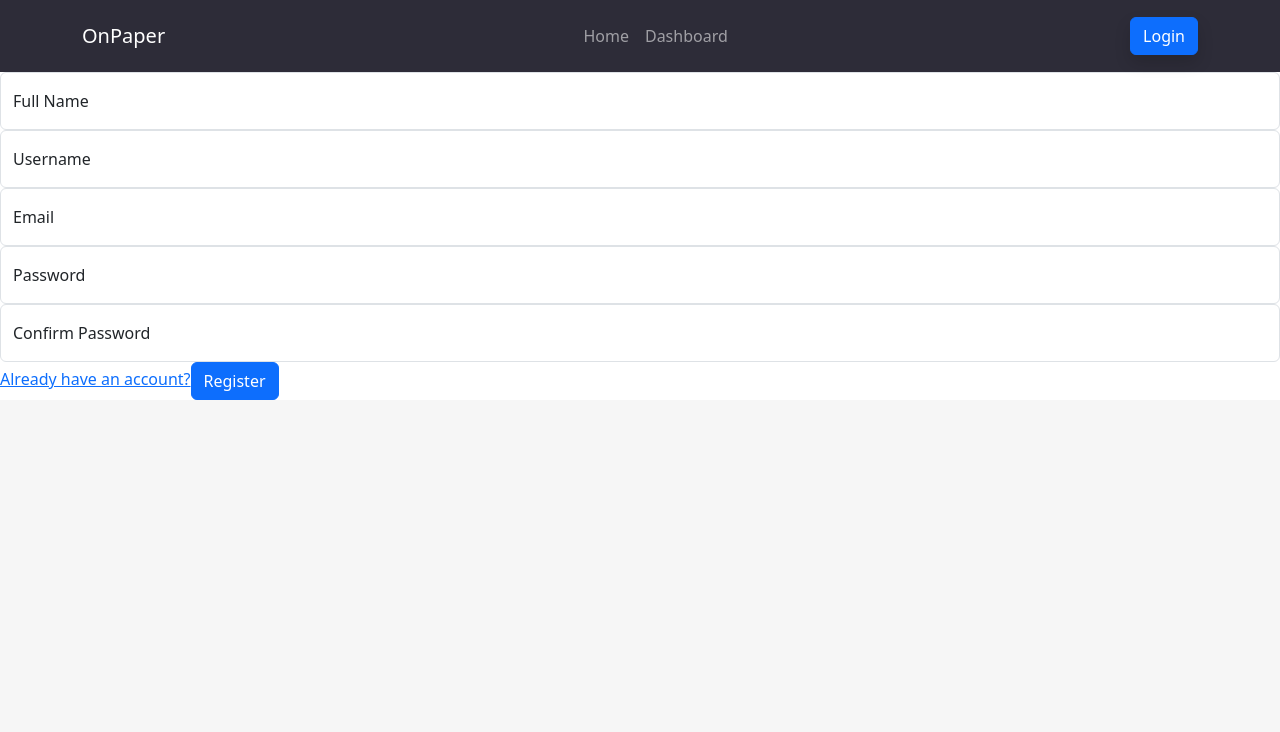
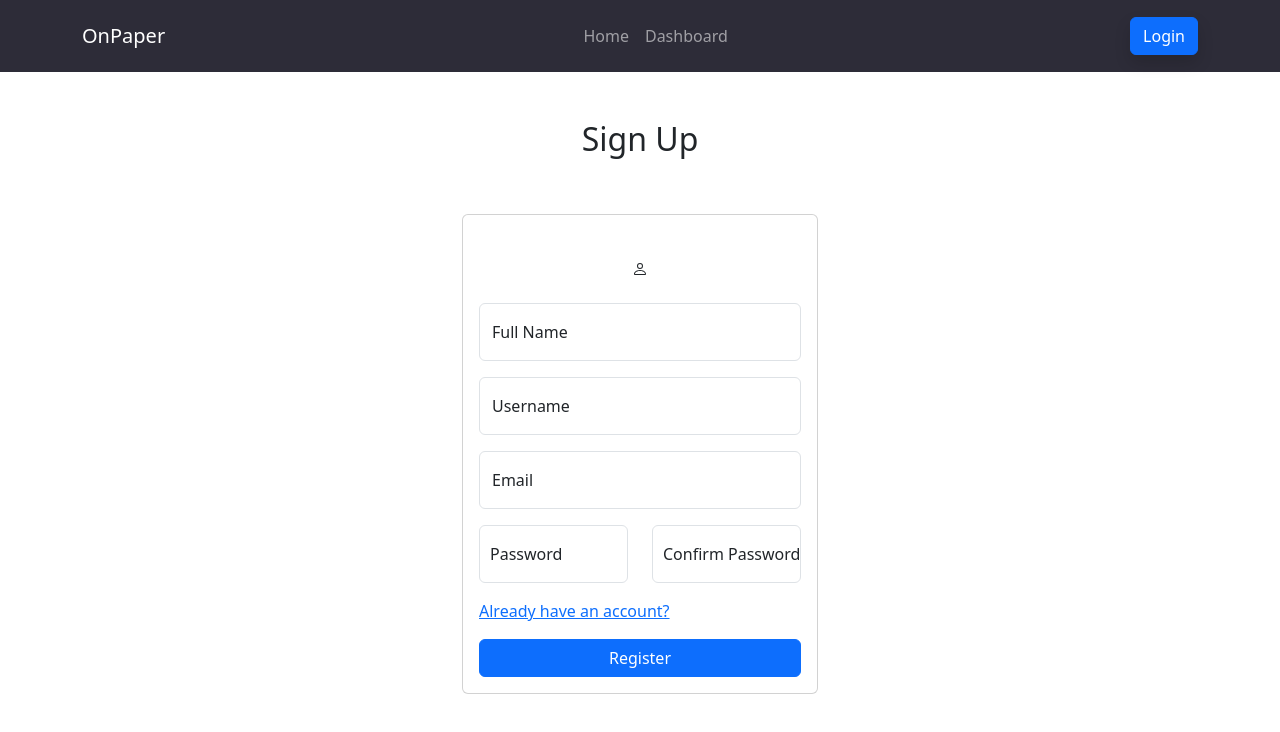
Before and after one commit to pratyush103/OnPaper, a React (Vite) app: page /register in a window 1280 px wide. Shown: the top 732 px of the page. Built offline with nearby package versions, Linux system fonts and the light colour scheme.

Commit message:
feat: improved Auth state, Auth pages

```diff
--- a/src/App.css
+++ b/src/App.css
@@ -13,7 +13,7 @@
   height: auto;
   width: auto;
   color: #23272a;
-  background-color: #f6f6f6;
+  background-color: #ffffff;
 
   font-synthesis: none;
   text-rendering: optimizeLegibility;
@@ -105,12 +105,15 @@ button {
 } */
 
 /* Login */
-
+.userBadge{
+  max-width: min-content;
+  padding-right: 30px !important;
+}
 
 @media (prefers-color-scheme: dark) {
   :root {
     color: #f6f6f6;
-    background-color: #2f2f2f;
+    background-color: #212529;
   }
 
   a:hover {
--- a/src/components/auth/AuthContext.jsx
+++ b/src/components/auth/AuthContext.jsx
@@ -1,4 +1,3 @@
-// AuthContext.jsx
 import React, { createContext, useState, useEffect } from "react";
 
 const AuthContext = createContext();
@@ -13,13 +12,13 @@ const AuthProvider = ({ children }) => {
       if (!payload || typeof payload !== 'object') {
         throw new Error('Invalid token');
       }
-      if (!user || typeof user !== 'object') {
-        throw new Error('Invalid user object');
+      if (!user || typeof user !== 'string') {
+        throw new Error('Invalid user object: ' + user);
       }
       localStorage.setItem("token", token);
       setAuthToken(token);
-      localStorage.setItem("user", JSON.stringify(user));
-      setUserInfo(user);
+      localStorage.setItem("user", user);
+      setUserInfo(JSON.parse(user));
     } catch (e) {
       console.error('Login error:', e);
     }
--- a/src/components/auth/Login.jsx
+++ b/src/components/auth/Login.jsx
@@ -6,7 +6,7 @@ import { Link, redirect } from "react-router-dom";
 const Login = () => {
   const emailRef = useRef(null);
   const passwordRef = useRef(null);
-  const [error, setError] = useState("");
+  const [error, setError] = useState({});
   const { login } = useContext(AuthContext);
   const LoginServiceURL = "https://localhost:7293";
 
@@ -30,18 +30,26 @@ const Login = () => {
         body: JSON.stringify({ email, password }),
       });
 
-      const responseText = await response.text();
-      const data = JSON.parse(responseText);
-      const userInfo = JSON.stringify(data);
+      const data = await response.json();
+
+      // const data = JSON.parse(responseText);
+
+
+      if (data.error) {
+        const errorMessage = data.error.message.toLowerCase().replace(/(^\w|\s\w)/g, m => m.toUpperCase()) + " : " + data.error.code;
+        setError({ form: errorMessage });
+        throw new Error(data.error.message);
+      }
 
       if (data.idToken) {
+        const userInfo = JSON.stringify(data);
         login(data.idToken, userInfo);
-        console.log("Login successful"+data.idToken);
+        console.log("Login successful");
       } else {
-        setError("Login failed. Please check your credentials and try again.");
+        setError({form: "Login failed. Please check your credentials and try again."});
       }
     } catch (error) {
-      setError("Login failed. Please try again.");
+      setError({form: "Login failed. Please try again."});
       console.error('Error:', error);
     }
   };
@@ -51,7 +59,7 @@ const Login = () => {
     <div className="container">
         <div className="row mb-5">
             <div className="col-md-8 col-xl-6 text-center mx-auto">
-                <h2>Log in</h2>
+                <h2>Sign In</h2>
             </div>
         </div>
         <div className="row d-flex justify-content-center">
@@ -61,15 +69,21 @@ const Login = () => {
                         <div className="bs-icon-xl bs-icon-circle bs-icon-primary bs-icon my-4"><svg className="bi bi-person" xmlns="http://www.w3.org/2000/svg" width="1em" height="1em" fill="currentColor" viewBox="0 0 16 16">
                                 <path d="M8 8a3 3 0 1 0 0-6 3 3 0 0 0 0 6m2-3a2 2 0 1 1-4 0 2 2 0 0 1 4 0m4 8c0 1-1 1-1 1H3s-1 0-1-1 1-4 6-4 6 3 6 4m-1-.004c-.001-.246-.154-.986-.832-1.664C11.516 10.68 10.289 10 8 10c-2.29 0-3.516.68-4.168 1.332-.678.678-.83 1.418-.832 1.664z"></path>
                             </svg></div>
-                        <form className="text-center form-floating" method="post">
-                            <div className="mb-3"><input className="form-control" type="email" id="em" name="email" placeholder="Email" ref={emailRef} />
-                            <label htmlFor="em" className="floatingInput">Email</label>
+                        <form className="text-center " onSubmit={handleSubmit}>
+                        {error.form && <div className="alert alert-danger">{error.form}</div>}
+                            <div className="mb-3 form-floating">
+                              <input className="form-control" type="email" id="em" placeholder="Email" ref={emailRef} />
+                              <label htmlFor="em" className="floatingInput">Email</label>
                             </div>
 
-                            <div className="mb-3"><input className="form-control" type="password" name="password" placeholder="Password" id="pw" ref={passwordRef} /></div>
-                            <label htmlFor="pw" className="floatingInput">Password</label>
-                            <Link to="/register">Don't have an account?</Link>
-                            <div className="mb-3"><button className="btn btn-primary d-block w-100" type="submit">Login</button></div>
+                            <div className="mb-3 form-floating">
+                              <input className="form-control" type="password" placeholder="Password" id="pw" ref={passwordRef} />
+                              <label htmlFor="pw" className="floatingInput">Password</label>
+                            </div>
+                            <div className="mb-3">
+                              <Link to="/register">Don't have an account?</Link>
+                            </div>
+                            <div className="me-3"><button className="btn btn-primary d-block w-100" type="submit">Login</button></div>
                         </form>
                     </div>
                 </div>
--- a/src/components/auth/Register.jsx
+++ b/src/components/auth/Register.jsx
@@ -11,7 +11,7 @@ const Register = () => {
   const [confirmPassword, setConfirmPassword] = useState("");
   const [errors, setErrors] = useState({});
   const { login } = useContext(AuthContext);
-  const RegisterServiceURL = "https://onpaper-auth-container-app.yellowmushroom-2be56bac.westus2.azurecontainerapps.io";
+  const RegisterServiceURL = "https://localhost:7293";
 
   const validateInputs = () => {
     const newErrors = {};
@@ -40,8 +40,18 @@ const Register = () => {
       });
 
       const data = await response.json();
+
+      // const data = JSON.parse(responseText);
+
+      if (data.error) {
+        setErrors({ form: data.error.message.toLowerCase().replace(/(^\w|\s\w)/g, m => m.toUpperCase()) +" :"+ data.error.code });
+        throw new Error(data.error);
+      }
+
       if (data.idToken) {
-        login(data.idToken);
+        const userInfo = JSON.stringify(data);
+        login(data.idToken, userInfo);
+        console.log("Registration successful");
       } else {
         setErrors({ form: "Registration failed. Please check your details and try again." });
       }
@@ -52,10 +62,24 @@ const Register = () => {
   };
 
   return (
-    <form onSubmit={handleSubmit} noValidate>
+    <section className="position-relative py-4 py-xl-5">
+    <div className="container">
+        <div className="row mb-5">
+            <div className="col-md-8 col-xl-6 text-center mx-auto">
+                <h2>Sign Up</h2>
+            </div>
+        </div>
+        <div className="row d-flex justify-content-center">
+            <div className="col-md-6 col-xl-4">
+                <div className="card mb-5">
+                    <div className="card-body d-flex flex-column align-items-center">
+                        <div className="bs-icon-xl bs-icon-circle bs-icon-primary bs-icon my-4"><svg className="bi bi-person" xmlns="http://www.w3.org/2000/svg" width="1em" height="1em" fill="currentColor" viewBox="0 0 16 16">
+                                <path d="M8 8a3 3 0 1 0 0-6 3 3 0 0 0 0 6m2-3a2 2 0 1 1-4 0 2 2 0 0 1 4 0m4 8c0 1-1 1-1 1H3s-1 0-1-1 1-4 6-4 6 3 6 4m-1-.004c-.001-.246-.154-.986-.832-1.664C11.516 10.68 10.289 10 8 10c-2.29 0-3.516.68-4.168 1.332-.678.678-.83 1.418-.832 1.664z"></path>
+                            </svg></div>
+                            <form onSubmit={handleSubmit} noValidate>
       {errors.form && <div className="alert alert-danger">{errors.form}</div>}
       <div className="form-row">
-        <div className="col form-floating">
+        <div className="mb-3 form-floating">
           <input
             type="text"
             className={`form-control ${errors.fullname ? "is-invalid" : fullname ? "is-valid" : ""}`}
@@ -68,7 +92,7 @@ const Register = () => {
         </div>
       </div>
       <div className="form-row">
-        <div className="form-floating">
+        <div className="mb-3 form-floating">
           <input
             type="text"
             className={`form-control ${errors.username ? "is-invalid" : username ? "is-valid" : ""}`}
@@ -81,7 +105,7 @@ const Register = () => {
         </div>
       </div>
       <div className="form-row">
-        <div className="form-floating">
+        <div className="mb-3 form-floating">
           <input
             type="email"
             className={`form-control ${errors.email ? "is-invalid" : email ? "is-valid" : ""}`}
@@ -93,8 +117,8 @@ const Register = () => {
           {errors.email && <div className="invalid-feedback">{errors.email}</div>}
         </div>
       </div>
-      <div className="form-row">
-        <div className="form-floating">
+      <div className="row">
+        <div className="col mb-3 form-floating">
           <input
             type="password"
             className={`form-control ${errors.password ? "is-invalid" : password ? "is-valid" : ""}`}
@@ -102,12 +126,11 @@ const Register = () => {
             onChange={(e) => setPassword(e.target.value)}
             placeholder="Enter Password"
           />
-          <label htmlFor="password" className="floatingInput">Password</label>
+          <label htmlFor="password" className="floatingInput" style={{ marginLeft: "10px" }}>Password</label>
           {errors.password && <div className="invalid-feedback">{errors.password}</div>}
         </div>
-      </div>
-      <div className="form-row">
-        <div className="form-floating">
+
+        <div className="col mb-3 form-floating">
           <input
             type="password"
             className={`form-control ${errors.confirmPassword ? "is-invalid" : confirmPassword ? "is-valid" : ""}`}
@@ -115,13 +138,21 @@ const Register = () => {
             onChange={(e) => setConfirmPassword(e.target.value)}
             placeholder="Confirm Password"
           />
-          <label htmlFor="confirmPassword" className="floatingInput">Confirm Password</label>
+          <label htmlFor="confirmPassword" className="floatingInput" style={{ marginLeft: "10px" }}>Confirm Password</label>
           {errors.confirmPassword && <div className="invalid-feedback">{errors.confirmPassword}</div>}
         </div>
       </div>
+      <div className="mb-3">
       <Link to="/login">Already have an account?</Link>
-      <input type="submit" className="btn btn-primary" value="Register" />
+      </div>
+      <input type="submit" className="btn btn-primary d-block w-100" value="Register" />
     </form>
+                    </div>
+                </div>
+            </div>
+        </div>
+    </div>
+</section>
   );
 };
 
```
